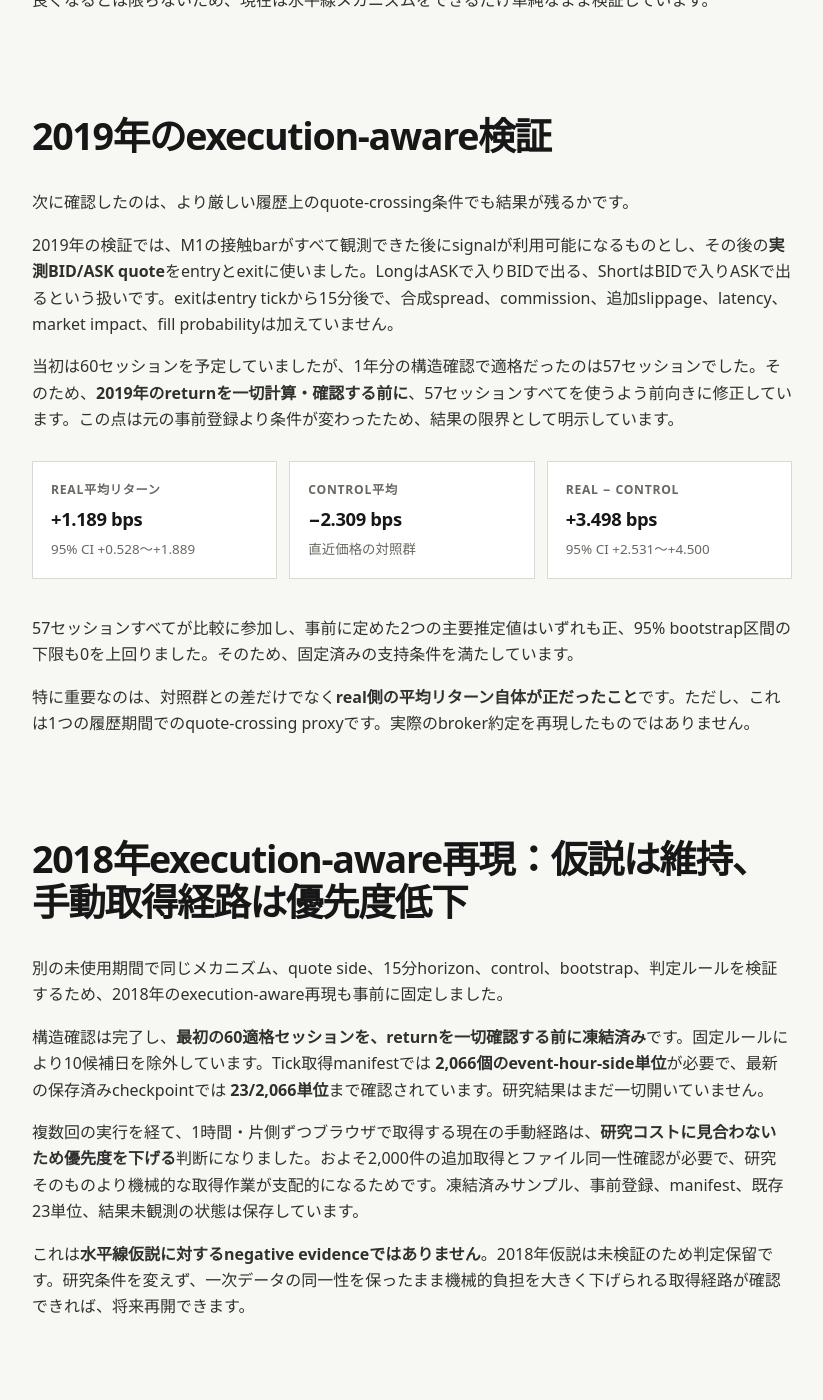
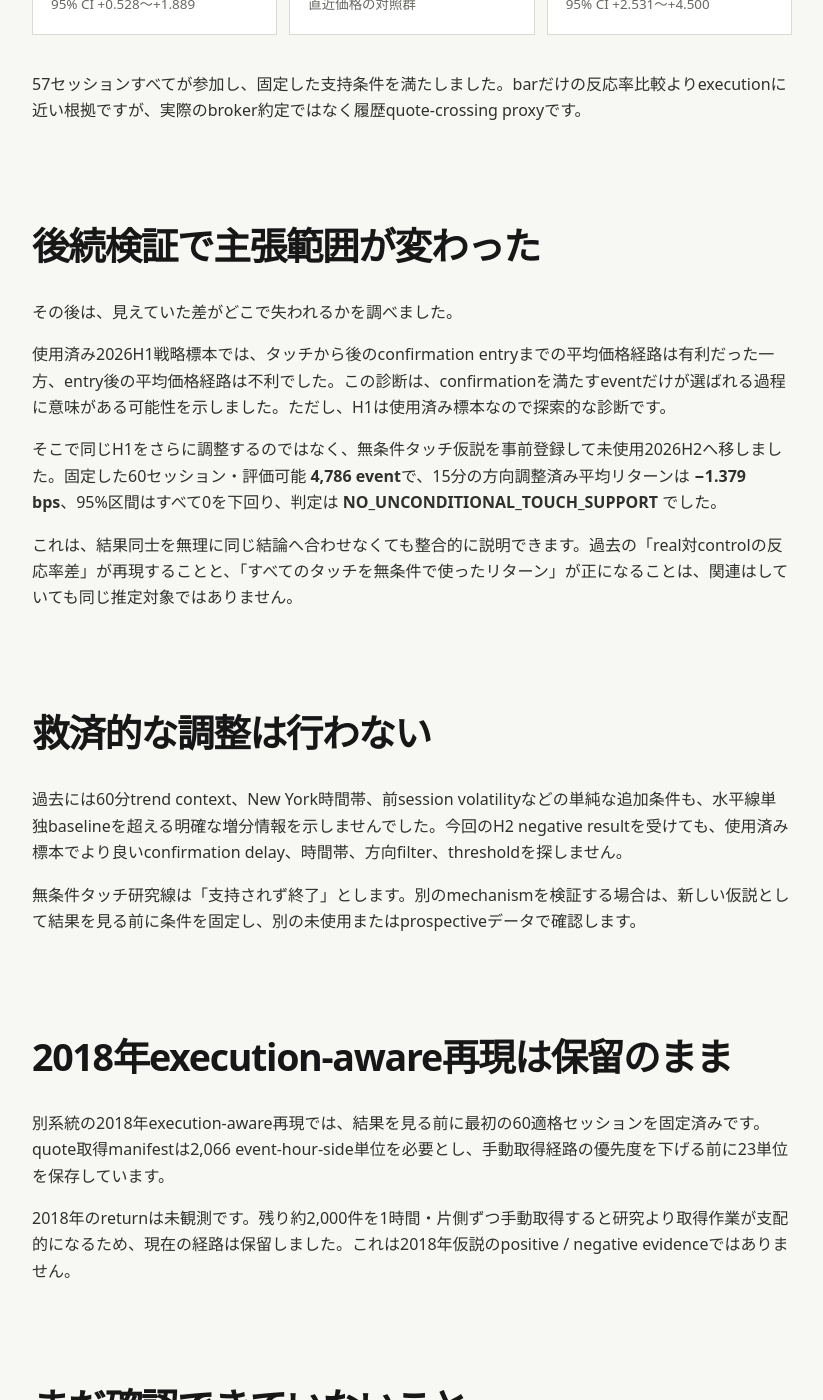
Before and after one commit to Josh-Temple/studio-lab-research, a Jekyll site: the page built from ja/research/gold-horizontal-replication-execution-evidence.md, in a window 1280 px wide and 1400 px high, scrolled down 2762 px. Shown: the whole window, without its empty margins (48-871 px from the left). Built offline with Jekyll 4.4.1, drawn with Linux system fonts in a browser that asks for light colours; some of the changed text lies outside the part shown.

Commit message:
Reframe Japanese horizontal evidence after H2 result

```diff
--- a/ja/research/gold-horizontal-replication-execution-evidence.md
+++ b/ja/research/gold-horizontal-replication-execution-evidence.md
@@ -1,146 +1,101 @@
 ---
 layout: research
-title: "GOLD水平線：方向反応は4期間で再現し、2019年の実測BID/ASK検証でも正の結果"
+title: "GOLD水平線：方向反応は再現したが、後続の無条件タッチ検証はnegative"
 lang: ja
 permalink: /ja/research/gold-horizontal-replication-execution-evidence/
 research_id: "PILOT-TRADING-001 / GOLD horizontal replication and execution"
-status: "再現確認 / execution-aware検証 — 追加検証候補"
-updated: "2026-09-14"
+status: "混合した根拠 — 反応差は再現、無条件タッチは支持されず"
+updated: "2026-09-15"
 topic: "トレード / GOLD水平線"
-summary: "60分rolling extremaを使う水平線の方向反応は2024年、2022年、2020年、2025年初の4期間で正の差を示し、2019年の実測BID/ASKを使った履歴検証でもreal側の平均リターンが正でした。ただし、継続的なlive trading edgeが確認されたわけではありません。"
+summary: "水平線の方向反応率差は4つの履歴期間で正となり、2019年のquote-crossing検証も固定条件では正でした。一方、後続の事前登録済み未使用2026H2検証では無条件タッチの効果は支持されず、公開上の主張範囲を狭めました。"
 ---
 
 ## 現在の結論
 
-GOLD水平線の研究は、単一の開発結果を確認する段階から先へ進みました。
+GOLD水平線研究には、現在 **再現したpositiveなsignal-level evidenceと、重要な未使用データのnegative resultの両方**があります。
 
-固定したXAU/USD BID M1のprotocolでは、直前60分のrolling extremaに接触した後の15分方向反応が、直近の実測非extreme価格を使った対照群より多くなる現象が、**2024年・2022年・2020年・2025年初の4つの離れた期間で再現**しました。さらに、実測BID/ASKを使って売買可能時点をより厳しく扱った2019年の検証でも、real側の平均リターンは正でした。
+過去の固定した反応率protocolでは、直前60分のrolling extremaへの接触後に定義した15分方向反応率が、直近価格の対照群より高くなる差が、2024年開発・2022年独立検証・2020年robustness・2025年初robustnessの4期間で同じ方向に再現しました。2019年の履歴BID/ASKを使ったquote-crossing検証も、その固定仕様では正の結果でした。
 
-研究上の判定は引き続き **PROMISING_FOR_FURTHER_TEST（追加検証に進める候補）**です。これは「利益が出る戦略として完成した」という意味ではありません。
+これらは研究記録として残ります。ただし、現在の状態を単純に「追加検証候補」とだけ表現するのは適切ではなくなりました。後続研究では、**未使用の2026H2データ**を使い、より厳しい問いを事前登録しました。水平線に無条件でタッチしただけで15分の方向リターンが正になるかを検証したところ、主要平均は **−1.379 bps**、session単位の95%区間は **[−1.909, −0.862] bps**でした。
 
-## 4期間で再現した方向反応
+したがって現在公開できる主張は、より狭くなります。**過去のsignal-levelな方向反応差は複数期間で再現した一方、未使用データでは無条件タッチedgeを確認できなかった**、というところまでです。
 
-4つの方向反応テストでは、水平線の定義と比較方法を実質的に変更していません。
+<p class="card-links"><a href="{{ '/ja/research/gold-horizontal-unconditional-touch-2026h2/' | relative_url }}">2026H2の未使用データ検証を読む</a></p>
 
-<div class="result-summary-grid" aria-label="GOLD水平線の再現結果まとめ">
-  <div class="result-stat">
-    <span class="result-stat-label">2024年 開発</span>
-    <strong>+26.55ポイント</strong>
-    <span>95% CI +21.23〜+31.82</span>
-  </div>
-  <div class="result-stat">
-    <span class="result-stat-label">2022年 独立検証</span>
-    <strong>+23.79ポイント</strong>
-    <span>95% CI +18.73〜+29.02</span>
-  </div>
-  <div class="result-stat">
-    <span class="result-stat-label">2020年 robustness検証</span>
-    <strong>+25.44ポイント</strong>
-    <span>95% CI +20.74〜+30.23</span>
-  </div>
-  <div class="result-stat">
-    <span class="result-stat-label">2025年初 robustness検証</span>
-    <strong>+23.66ポイント</strong>
-    <span>95% CI +19.43〜+28.02</span>
-  </div>
+## 過去4期間で再現した方向反応差
+
+過去の反応率テストでは、水平線の定義と比較方法を実質的に変更していません。
+
+<div class="result-summary-grid" aria-label="GOLD水平線の過去4期間の方向反応差">
+  <div class="result-stat"><span class="result-stat-label">2024年 開発</span><strong>+26.55ポイント</strong><span>95% CI +21.23〜+31.82</span></div>
+  <div class="result-stat"><span class="result-stat-label">2022年 独立検証</span><strong>+23.79ポイント</strong><span>95% CI +18.73〜+29.02</span></div>
+  <div class="result-stat"><span class="result-stat-label">2020年 robustness</span><strong>+25.44ポイント</strong><span>95% CI +20.74〜+30.23</span></div>
+  <div class="result-stat"><span class="result-stat-label">2025年初 robustness</span><strong>+23.66ポイント</strong><span>95% CI +19.43〜+28.02</span></div>
 </div>
 
-<div class="metric-chart" role="img" aria-label="real minus controlの15分方向反応差。2024年開発は26.55ポイント、2022年独立検証は23.79ポイント、2020年robustness検証は25.44ポイント、2025年初robustness検証は23.66ポイント。">
-  <div class="metric-row">
-    <div class="metric-label">2024年 開発</div>
-    <div class="bar-track"><span class="bar-fill bar-positive" style="width:100%"></span></div>
-    <div class="metric-value">+26.55 pt</div>
-  </div>
-  <div class="metric-row">
-    <div class="metric-label">2022年 検証</div>
-    <div class="bar-track"><span class="bar-fill bar-positive" style="width:89.6%"></span></div>
-    <div class="metric-value">+23.79 pt</div>
-  </div>
-  <div class="metric-row">
-    <div class="metric-label">2020年 検証</div>
-    <div class="bar-track"><span class="bar-fill bar-positive" style="width:95.8%"></span></div>
-    <div class="metric-value">+25.44 pt</div>
-  </div>
-  <div class="metric-row">
-    <div class="metric-label">2025年初 検証</div>
-    <div class="bar-track"><span class="bar-fill bar-positive" style="width:89.1%"></span></div>
-    <div class="metric-value">+23.66 pt</div>
-  </div>
+<div class="metric-chart" role="img" aria-label="過去4期間のreal minus controlの15分方向反応差。2024年26.55ポイント、2022年23.79ポイント、2020年25.44ポイント、2025年初23.66ポイント。">
+  <div class="metric-row"><div class="metric-label">2024年 開発</div><div class="bar-track"><span class="bar-fill bar-positive" style="width:100%"></span></div><div class="metric-value">+26.55 pt</div></div>
+  <div class="metric-row"><div class="metric-label">2022年 検証</div><div class="bar-track"><span class="bar-fill bar-positive" style="width:89.6%"></span></div><div class="metric-value">+23.79 pt</div></div>
+  <div class="metric-row"><div class="metric-label">2020年 robustness</div><div class="bar-track"><span class="bar-fill bar-positive" style="width:95.8%"></span></div><div class="metric-value">+25.44 pt</div></div>
+  <div class="metric-row"><div class="metric-label">2025年初 robustness</div><div class="bar-track"><span class="bar-fill bar-positive" style="width:89.1%"></span></div><div class="metric-value">+23.66 pt</div></div>
 </div>
 
-<p class="chart-note">4本のバーは同じ「セッション単位のreal反応率 − control反応率」を比較しています。正確な推定値と95% bootstrap区間は上に記載しています。方向反応率は売買リターンではありません。</p>
+<p class="chart-note">4本のバーは同じ履歴上の「session単位のreal反応率 − control反応率」を比較しています。方向反応率は売買リターンではありません。</p>
 
-2022年の独立検証は設計妥当性の基準を通過し、60セッションすべてが比較に参加しました。real側のセッション反応率は0.790698、対照群は0.550132で、差は **+23.792ポイント**。95% bootstrap区間は **[+18.734, +29.020]ポイント**でした。
+2022年は60/60セッションが比較に参加し、real-control差は **+23.792ポイント**でした。2020年も60/60セッションが参加し、**+25.439ポイント**でした。2025年初は結果計算前に最初の60適格セッションを固定し、**+23.663ポイント**でした。対象期間は2025-01-02〜2025-04-11なので、2025年通年の検証ではありません。
 
-2020年のrobustness検証も60セッションすべてが参加し、主要差は **+25.439ポイント**、95% bootstrap区間は **[+20.741, +30.230]ポイント**でした。
+4期間の推定値が近いことは、その特定の反応率指標が1つの時期だけの偶然だった可能性を下げました。ただし、異なるentry ruleやevent選択を経ても同じ情報が残ることまでは示していませんでした。
 
-2025年初のrobustness検証では、最初の60適格セッションを結果計算前に固定し、60セッションすべてが比較に参加しました。主要差は **+23.663ポイント**、95% bootstrap区間は **[+19.435, +28.017]ポイント**でした。対象は2025-01-02〜2025-04-11なので、これは2025年初の結果であり、2025年通年の有効性を示すものではありません。また、過去の検証と同じ実装・一次データ源を使っているため、独立実装による再現ではなく、時間をずらした再現です。
+## 2019年のexecution-aware履歴検証
 
-4期間の推定値が近いことだけで、あらゆる相場環境で不変だとは言えません。ただし、同じprotocolの範囲では、2024年に見えた差が1期間だけの現象だった可能性はさらに下がりました。同じ反応率検証を追加する情報価値は下がっており、現在の重要な不確実性はexecution-awareな検証へ移っています。
+2019年では、M1の接触barが観測可能になった後の実測BID/ASK quoteを使いました。LongはASKでentryしBIDでexit、ShortはBIDでentryしASKでexitし、horizonは15分です。合成spread、commission、追加slippage、latency、market impact、fill probabilityは加えていません。
 
-## 追加した条件はベースラインを改善しなかった
-
-水平線単独のメカニズムが独立検証を通過した後、単純な条件を1つずつ追加する検証も行いました。確認済みの研究記録では、テストした60分trend context、New York時間帯、前セッションのvolatility stateはいずれも、水平線だけのベースラインを超える増分情報を示しませんでした。別系統のrecent session-direction continuationも棄却または優先度低下となっています。
-
-このnegative resultには意味があります。ベースの現象が再現したからといって、指標を重ねればさらに良くなるとは限らないため、現在は水平線メカニズムをできるだけ単純なまま検証しています。
-
-## 2019年のexecution-aware検証
-
-次に確認したのは、より厳しい履歴上のquote-crossing条件でも結果が残るかです。
-
-2019年の検証では、M1の接触barがすべて観測できた後にsignalが利用可能になるものとし、その後の**実測BID/ASK quote**をentryとexitに使いました。LongはASKで入りBIDで出る、ShortはBIDで入りASKで出るという扱いです。exitはentry tickから15分後で、合成spread、commission、追加slippage、latency、market impact、fill probabilityは加えていません。
-
-当初は60セッションを予定していましたが、1年分の構造確認で適格だったのは57セッションでした。そのため、**2019年のreturnを一切計算・確認する前に**、57セッションすべてを使うよう前向きに修正しています。この点は元の事前登録より条件が変わったため、結果の限界として明示しています。
+当初は60セッションを予定していましたが、構造確認で適格だったのは57セッションでした。そのため、2019年のreturnを計算・確認する前に57セッションすべてを使うよう前向きに修正しています。元の事前登録から条件が変わった点は限界として残ります。
 
 <div class="result-summary-grid" aria-label="2019年execution-aware検証まとめ">
-  <div class="result-stat">
-    <span class="result-stat-label">real平均リターン</span>
-    <strong>+1.189 bps</strong>
-    <span>95% CI +0.528〜+1.889</span>
-  </div>
-  <div class="result-stat">
-    <span class="result-stat-label">control平均</span>
-    <strong>−2.309 bps</strong>
-    <span>直近価格の対照群</span>
-  </div>
-  <div class="result-stat">
-    <span class="result-stat-label">real − control</span>
-    <strong>+3.498 bps</strong>
-    <span>95% CI +2.531〜+4.500</span>
-  </div>
+  <div class="result-stat"><span class="result-stat-label">real平均リターン</span><strong>+1.189 bps</strong><span>95% CI +0.528〜+1.889</span></div>
+  <div class="result-stat"><span class="result-stat-label">control平均</span><strong>−2.309 bps</strong><span>直近価格の対照群</span></div>
+  <div class="result-stat"><span class="result-stat-label">real − control</span><strong>+3.498 bps</strong><span>95% CI +2.531〜+4.500</span></div>
 </div>
 
-57セッションすべてが比較に参加し、事前に定めた2つの主要推定値はいずれも正、95% bootstrap区間の下限も0を上回りました。そのため、固定済みの支持条件を満たしています。
+57セッションすべてが参加し、固定した支持条件を満たしました。barだけの反応率比較よりexecutionに近い根拠ですが、実際のbroker約定ではなく履歴quote-crossing proxyです。
 
-特に重要なのは、対照群との差だけでなく**real側の平均リターン自体が正だったこと**です。ただし、これは1つの履歴期間でのquote-crossing proxyです。実際のbroker約定を再現したものではありません。
+## 後続検証で主張範囲が変わった
 
-## 2018年execution-aware再現：仮説は維持、手動取得経路は優先度低下
+その後は、見えていた差がどこで失われるかを調べました。
 
-別の未使用期間で同じメカニズム、quote side、15分horizon、control、bootstrap、判定ルールを検証するため、2018年のexecution-aware再現も事前に固定しました。
+使用済み2026H1戦略標本では、タッチから後のconfirmation entryまでの平均価格経路は有利だった一方、entry後の平均価格経路は不利でした。この診断は、confirmationを満たすeventだけが選ばれる過程に意味がある可能性を示しました。ただし、H1は使用済み標本なので探索的な診断です。
 
-構造確認は完了し、**最初の60適格セッションを、returnを一切確認する前に凍結済み**です。固定ルールにより10候補日を除外しています。Tick取得manifestでは **2,066個のevent-hour-side単位**が必要で、最新の保存済みcheckpointでは **23/2,066単位**まで確認されています。研究結果はまだ一切開いていません。
+そこで同じH1をさらに調整するのではなく、無条件タッチ仮説を事前登録して未使用2026H2へ移しました。固定した60セッション・評価可能 **4,786 event**で、15分の方向調整済み平均リターンは **−1.379 bps**、95%区間はすべて0を下回り、判定は **NO_UNCONDITIONAL_TOUCH_SUPPORT** でした。
 
-複数回の実行を経て、1時間・片側ずつブラウザで取得する現在の手動経路は、**研究コストに見合わないため優先度を下げる**判断になりました。およそ2,000件の追加取得とファイル同一性確認が必要で、研究そのものより機械的な取得作業が支配的になるためです。凍結済みサンプル、事前登録、manifest、既存23単位、結果未観測の状態は保存しています。
+これは、結果同士を無理に同じ結論へ合わせなくても整合的に説明できます。過去の「real対controlの反応率差」が再現することと、「すべてのタッチを無条件で使ったリターン」が正になることは、関連はしていても同じ推定対象ではありません。
 
-これは**水平線仮説に対するnegative evidenceではありません**。2018年仮説は未検証のため判定保留です。研究条件を変えず、一次データの同一性を保ったまま機械的負担を大きく下げられる取得経路が確認できれば、将来再開できます。
+## 救済的な調整は行わない
+
+過去には60分trend context、New York時間帯、前session volatilityなどの単純な追加条件も、水平線単独baselineを超える明確な増分情報を示しませんでした。今回のH2 negative resultを受けても、使用済み標本でより良いconfirmation delay、時間帯、方向filter、thresholdを探しません。
+
+無条件タッチ研究線は「支持されず終了」とします。別のmechanismを検証する場合は、新しい仮説として結果を見る前に条件を固定し、別の未使用またはprospectiveデータで確認します。
+
+## 2018年execution-aware再現は保留のまま
+
+別系統の2018年execution-aware再現では、結果を見る前に最初の60適格セッションを固定済みです。quote取得manifestは2,066 event-hour-side単位を必要とし、手動取得経路の優先度を下げる前に23単位を保存しています。
+
+2018年のreturnは未観測です。残り約2,000件を1時間・片側ずつ手動取得すると研究より取得作業が支配的になるため、現在の経路は保留しました。これは2018年仮説のpositive / negative evidenceではありません。
 
 ## まだ確認できていないこと
 
-現在の根拠だけでは、以下は確認できません。
+研究全体からも、以下は確認できません。
 
-- 実際のbrokerでの約定
-- broker固有のspread挙動
-- commission、swap、実測quoteを超えるslippage
-- latency、order rejection、market impact、fill probability
-- position sizing、drawdown、tail risk、capacity
-- live performanceや現在の相場環境での有効性
-- 他銘柄への転用
-- 継続的に利益が出る売買ルール
-
-現在公開できる主張は、**固定したGOLDのprotocolで短期方向反応の差が4つの離れた期間に再現し、2019年のexecution-aware履歴検証でも正の結果が出た**というところまでです。売買指示ではありません。
+- 継続的に利益が出る水平線売買rule
+- H2 negative resultを逆向きに使う戦略の収益性
+- 実際のbroker約定やbroker固有のspread挙動
+- commission、swap、latency、order rejection、market impact、fill probability
+- positive / negativeな結果が生じた因果機構
+- 他銘柄・他horizonへの転用
+- 現在の相場でのlive performance
 
 ## 公開範囲
 
-このページでは、レビュー済みの要約統計と研究判断だけを公開しています。raw file、manifest、内部のWork Order、詳細な取得ログ、credential、現在ポジション、売買判断は公開サイトには載せません。
+このページでは、レビュー済みの要約統計と研究判断だけを公開しています。raw file、manifest、event-level ledger、内部Work Order、credential、現在ポジション、現在の売買判断は公開しません。
 
-*これは研究記録であり、投資助言ではありません。過去データでの検証結果は将来の収益性を示すものではありません。*
+*これは研究記録であり、投資助言ではありません。過去データによる検証は将来の収益性を示すものではありません。*
```
